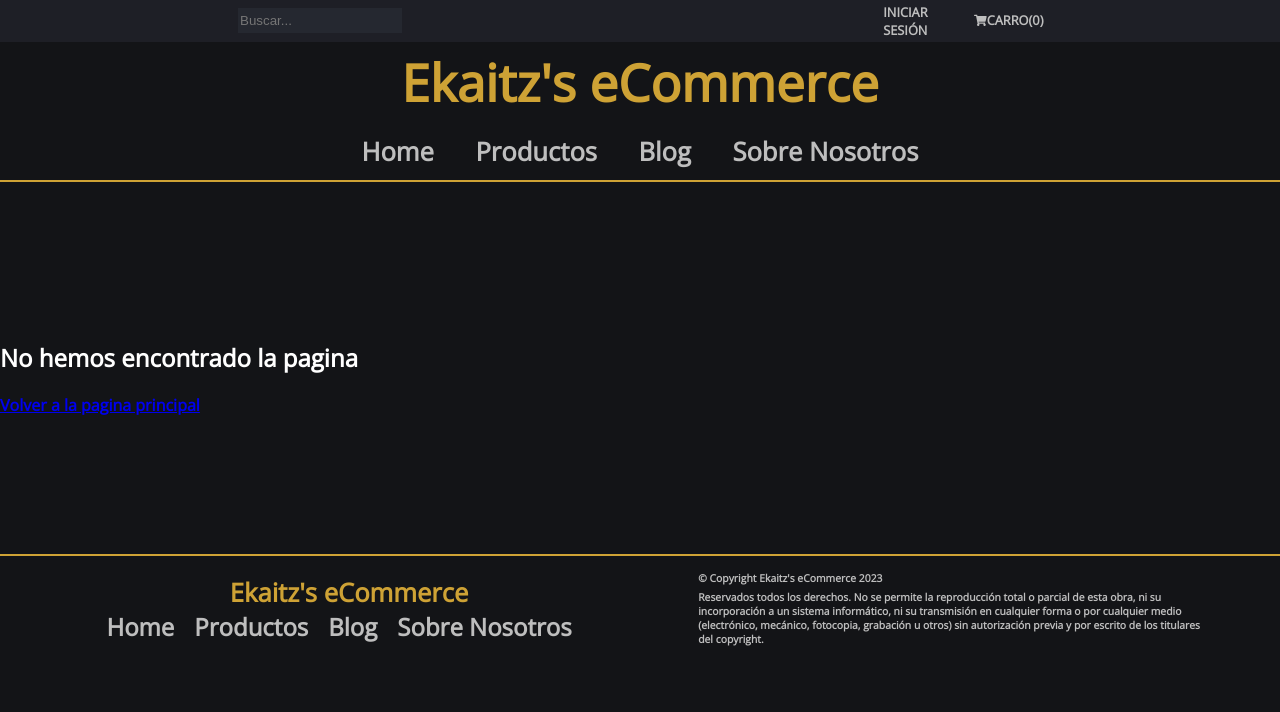
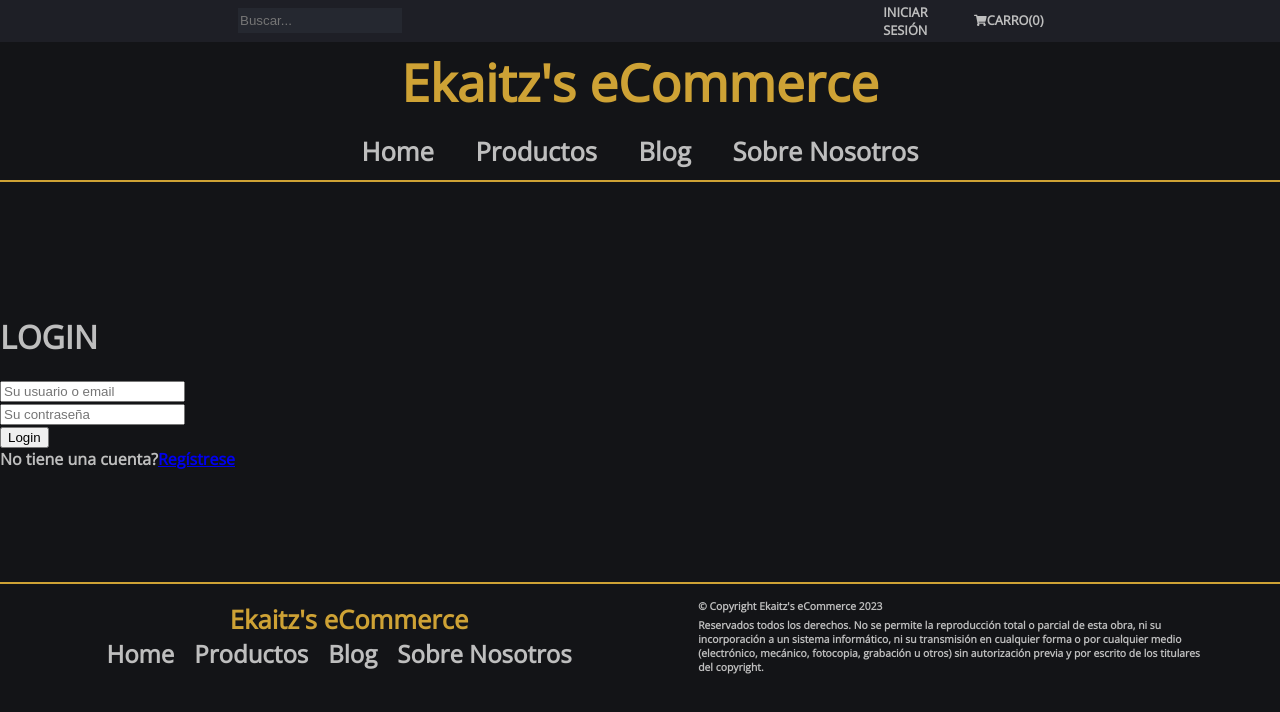
Before and after one commit to Ekasestao/Ekaitz_Capstone_Project, a React (Vite) app in the folder React Capstone Project/: page /auth in a window 1280 px wide. Shown: the top 712 px of the page. Built offline with nearby package versions, Linux system fonts and the light colour scheme; no server answers.

Commit message:
Capstone Project

```diff
--- /dev/null
+++ b/React Capstone Project/src/Components/Auth/auth.jsx
@@ -0,0 +1,90 @@
+import React, { Component } from "react";
+import { NavLink } from "react-router-dom";
+
+class Auth extends Component {
+  constructor(props) {
+    super(props);
+
+    this.state = {
+      loginCredential: "",
+      password: "",
+      errorText: "",
+    };
+
+    this.handleChange = this.handleChange.bind(this);
+    this.handleSubmit = this.handleSubmit.bind(this);
+  }
+
+  handleChange(event) {
+    this.setState({
+      [event.target.name]: event.target.value,
+      errorText: "",
+    });
+  }
+
+  handleSubmit(event) {
+    axios
+      .post(
+        "http://ekasestao.pythonanywhere.com/sessions",
+        {
+          user: {
+            loginCredential: this.state.loginCredential,
+            password: this.state.password,
+          },
+        },
+        { withCredentials: true }
+      )
+      .then((response) => {})
+      .catch(() => {
+        this.setState({
+          errorText: "Ha ocurrido un error",
+        });
+      });
+
+    event.preventDefault();
+  }
+
+  render() {
+    return (
+      <div>
+        <h1>LOGIN</h1>
+
+        <div>{this.state.errorText}</div>
+
+        <form onSubmit={this.handleSubmit} className="auth-form-wrapper">
+          <div className="form-group">
+            <input
+              type="text"
+              name="loginCredential"
+              placeholder="Su usuario o email"
+              value={this.state.loginCredential}
+              onChange={this.handleChange}
+            />
+          </div>
+
+          <div className="form-group">
+            <input
+              type="password"
+              name="password"
+              placeholder="Su contraseña"
+              value={this.state.password}
+              onChange={this.handleChange}
+            />
+          </div>
+
+          <button className="btn" type="submit">
+            Login
+          </button>
+        </form>
+
+        <div className="go-register">
+          <span>
+            No tiene una cuenta?<NavLink to="/register">Regístrese</NavLink>
+          </span>
+        </div>
+      </div>
+    );
+  }
+}
+
+export default Auth;
--- /dev/null
+++ b/React Capstone Project/src/Components/Auth/register.jsx
@@ -0,0 +1,7 @@
+import React from "react";
+
+function Register() {
+  return <div>register</div>;
+}
+
+export default Register;
--- a/React Capstone Project/src/Components/Navigation/navbar.jsx
+++ b/React Capstone Project/src/Components/Navigation/navbar.jsx
@@ -22,17 +22,19 @@ const Navbar = (props) => {
 
         <div className="nav-right-side">
           <div className="nav-login">
-            <a href="#">Iniciar Sesión</a>
+            <NavLink to="/auth">
+              <span>Iniciar Sesión</span>
+            </NavLink>
           </div>
 
           <div className="nav-cart">
-            <a href="#">
+            <NavLink to="/carro">
               <span className="nav-cart-icon">
                 <FaShoppingCart style={{ fontSize: "0.9em" }} />
               </span>
               Carro
               <span className="nav-cart-items">({props.cartItemsQty})</span>
-            </a>
+            </NavLink>
           </div>
         </div>
       </div>
--- /dev/null
+++ b/React Capstone Project/src/Components/Pages/carro.jsx
@@ -0,0 +1,7 @@
+import React from "react";
+
+function Carro() {
+  return <div>carro</div>;
+}
+
+export default Carro;
--- a/React Capstone Project/src/Components/app.jsx
+++ b/React Capstone Project/src/Components/app.jsx
@@ -6,6 +6,9 @@ import Home from "./Pages/home";
 import Productos from "./Pages/productos";
 import Blog from "./Pages/blog";
 import AboutUs from "./Pages/about-us";
+import Carro from "./Pages/carro";
+import Auth from "./Auth/auth";
+import Register from "./Auth/register";
 import NoMatch from "./Pages/no-match";
 import Navbar from "./Navigation/navbar";
 import Footer from "./Footer/footer";
@@ -90,6 +93,9 @@ class App extends Component {
             <Route path="/productos" element={<Productos />} />
             <Route path="/blog" element={<Blog />} />
             <Route path="/about-us" element={<AboutUs />} />
+            <Route path="/carro" element={<Carro />} />
+            <Route path="/auth" element={<Auth />} />
+            <Route path="/register" element={<Register />} />
             <Route path="*" element={<NoMatch />} />
           </Routes>
 
--- a/React Capstone Project/src/Styles/app.scss
+++ b/React Capstone Project/src/Styles/app.scss
@@ -1,7 +1,7 @@
 .app-wrapper {
   display: grid;
-  height: 100vh;
-  width: 100vw;
+  height: min(100vh);
+  width: minmax(calc(100vw - 1px), 100vw);
 }
 
 .content-wrapper {
--- a/React Capstone Project/src/Styles/base.scss
+++ b/React Capstone Project/src/Styles/base.scss
@@ -3,6 +3,6 @@ body {
   padding: 0;
   font-family: "Open Sans", sans-serif;
   font-weight: bold;
-  color: #fff;
+  color: #bebebe;
   background-color: #131417;
 }
```
